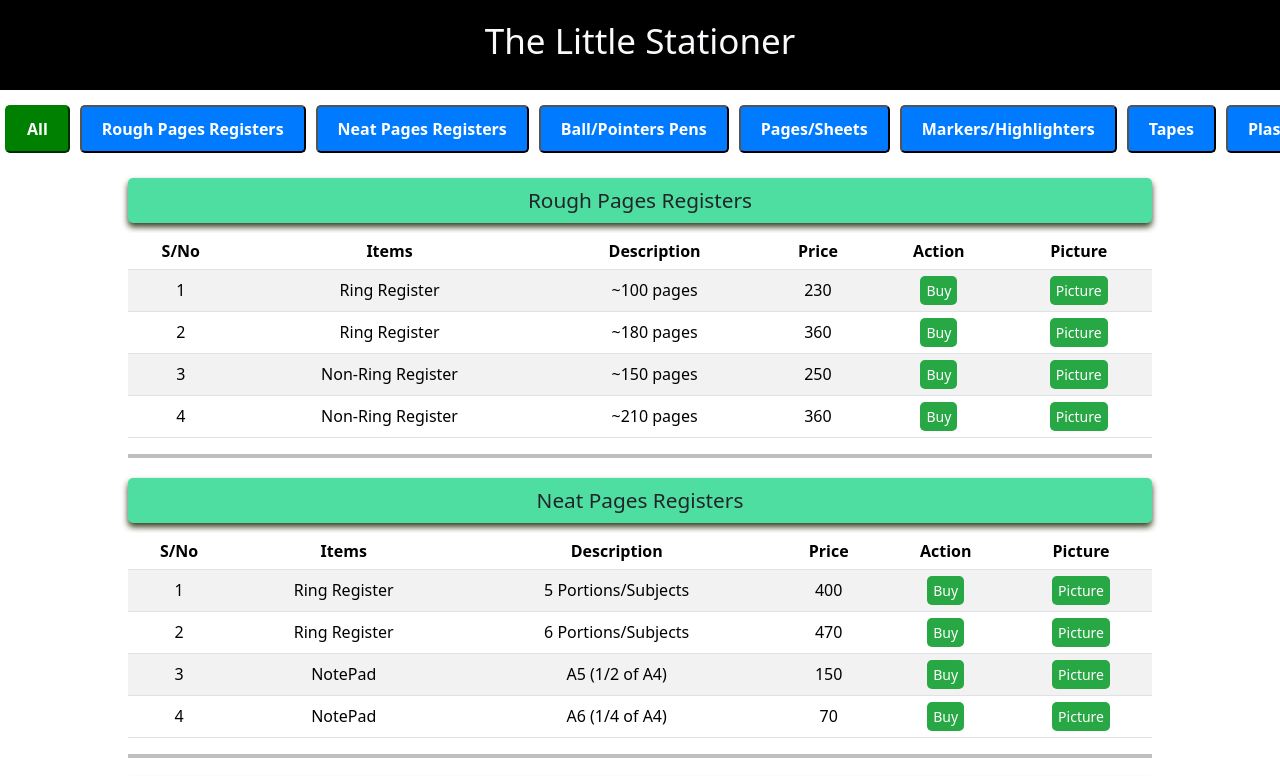
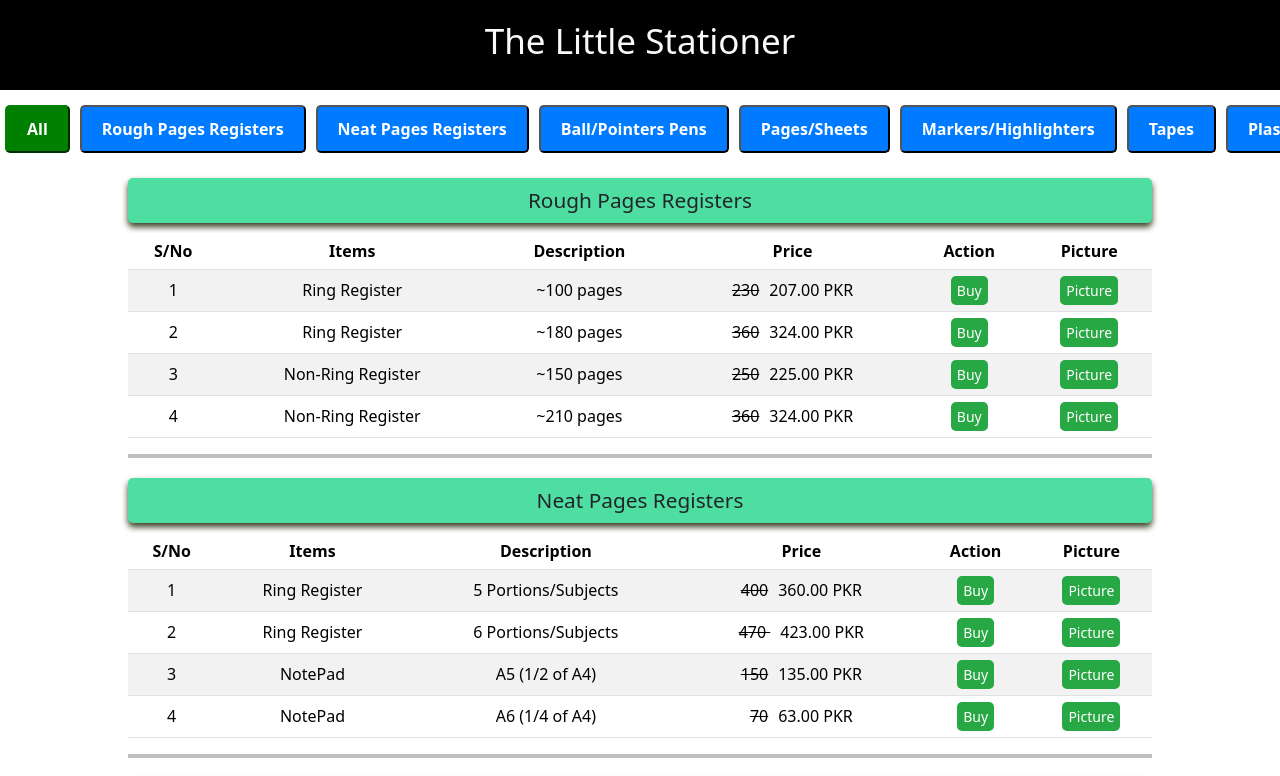
Before and after one commit to thelittlestationer/RateList, a React (Vite) app: page / in a window 1280 px wide. Shown: the top 776 px of the page. Built offline with nearby package versions, Linux system fonts and the light colour scheme.

Commit message:
discount addded

```diff
--- a/src/App.jsx
+++ b/src/App.jsx
@@ -1,3 +1,35 @@
+// import React, { useState } from 'react';
+// import 'bootstrap/dist/css/bootstrap.min.css';
+// import Header from './components/Header';
+// import ProductTable from './components/ProductTable';
+// import Footer from './components/Footer';
+// import ProductButtons from './components/ProductButtons';
+// import styles from './App.module.css';
+
+// const App = () => {
+//   const [selectedCategory, setSelectedCategory] = useState('all'); // State for selected category
+
+//   return (
+//     <div className={styles.container}>
+//       <Header /> {/* Header component */}
+
+//       <main className={styles.content}> {/* Main content area */}
+//         <div className="col-12">
+//           <ProductButtons onSelectCategory={setSelectedCategory} /> {/* Product buttons to select category */}
+//           <ProductTable selectedCategory={selectedCategory} /> {/* Product table filtered by selected category */}
+//         </div>
+//       </main>
+
+//       <footer className={styles.footer}>
+//         <Footer /> {/* Footer component */}
+//       </footer>
+//     </div>
+//   );
+// };
+
+// export default App;
+
+
 import React, { useState } from 'react';
 import 'bootstrap/dist/css/bootstrap.min.css';
 import Header from './components/Header';
@@ -8,6 +40,8 @@ import styles from './App.module.css';
 
 const App = () => {
   const [selectedCategory, setSelectedCategory] = useState('all'); // State for selected category
+  //const applyDiscount = true; // Discount is always applied
+  const [applyDiscount, setApplyDiscount] = useState(true); // State to control discount
 
   return (
     <div className={styles.container}>
@@ -16,7 +50,9 @@ const App = () => {
       <main className={styles.content}> {/* Main content area */}
         <div className="col-12">
           <ProductButtons onSelectCategory={setSelectedCategory} /> {/* Product buttons to select category */}
-          <ProductTable selectedCategory={selectedCategory} /> {/* Product table filtered by selected category */}
+
+          {/* Product table filtered by selected category and passed discount logic */}
+          <ProductTable selectedCategory={selectedCategory} applyDiscount={applyDiscount} />
         </div>
       </main>
 
--- a/src/components/ProductTable.jsx
+++ b/src/components/ProductTable.jsx
@@ -208,16 +208,113 @@ const products = [
 ];
 
 
-const ProductTable = ({ selectedCategory }) => {
+// const ProductTable = ({ selectedCategory }) => {
+//   // Filter products based on the selected category
+//   const filteredProducts = selectedCategory === 'all'
+//     ? products
+//     : products.filter(category => category.id === selectedCategory);
+
+//   // Generate WhatsApp link based on the item name, price, and custom class
+//   const generateWhatsAppLink = (name, price, customClass) => {
+//     const numericPrice = price.split(' ')[0]; // Extract numeric part of price
+//     const message = `I want to buy ${name} with price ${numericPrice} PKR`; // Prepare WhatsApp message
+
+//     let whatsappNumber = '923183098174'; // Default WhatsApp number
+
+//     // Change WhatsApp number if a specific class is matched
+//     if (customClass === 'specific-class') {
+//       whatsappNumber = '923105688796';
+//     }
+
+//     // Return the WhatsApp API link with the message
+//     return `https://wa.me/${whatsappNumber}?text=${encodeURIComponent(message)}`;
+//   };
+
+//   return (
+//     <div className={styles.tableContainer}>
+//       {filteredProducts.map((category, index) => (
+//         <div key={index} id={category.id}>
+//           {/* Category Heading */}
+//           <h2 className={styles.heading}>{category.category}</h2>
+
+//           {/* Product Table */}
+//           <table className={`table table-striped ${styles.table}`}>
+//             <thead>
+//               <tr>
+//                 <th className={styles.head}>S/No</th>
+//                 <th className={styles.head}>Items</th>
+//                 <th className={styles.head}>Description</th>
+//                 <th className={styles.head}>Price</th>
+//                 <th className={styles.head}>Action</th>
+//                 <th className={styles.head}>Picture</th>
+//               </tr>
+//             </thead>
+//             <tbody>
+//               {/* Loop through category items */}
+//               {category.items.map(item => (
+//                 <tr key={item.id}>
+//                   <td>{item.id}</td> {/* Item ID */}
+//                   <td>{item.name}</td> {/* Item Name */}
+//                   <td>{item.description}</td> {/* Item Description */}
+//                   <td>{item.price}</td> {/* Item Price */}
+//                   <td>
+
+//                        <a
+//                         href={generateWhatsAppLink(item.name, item.price, item.customClass)}
+//                         target="_blank"
+//                         rel="noopener noreferrer"
+//                         className={styles.btn}
+//                       >
+//                         Buy
+//                       </a>
+
+//                   </td>
+//                   <td>
+//                     {/* Link to item picture */}
+//                     <a
+//                       href={item.pictureUrl}
+//                       target="_blank"
+//                       rel="noopener noreferrer"
+//                       className={styles.btn}
+//                     >
+//                       Picture
+//                     </a>
+//                   </td>
+//                 </tr>
+//               ))}
+//             </tbody>
+//           </table>
+
+//           <hr style={{ border: '2px solid black', marginBottom: '20px' }} />
+//         </div>
+//       ))}
+//     </div>
+//   );
+// };
+
+// export default ProductTable;
+
+
+const ProductTable = ({ selectedCategory, applyDiscount }) => {
+  // Function to calculate discounted price based on category and discount logic
+  const calculateDiscountedPrice = (price, category) => {
+    const numericPrice = parseFloat(price.split(' ')[0]); // Extract numeric part of the price
+    if (!applyDiscount) return numericPrice;
+
+    if (category === 'Calculators') {
+      return numericPrice * 0.95; // 5% discount for calculators
+    }
+    return numericPrice * 0.90; // 10% discount for all other categories
+  };
+
   // Filter products based on the selected category
   const filteredProducts = selectedCategory === 'all'
     ? products
     : products.filter(category => category.id === selectedCategory);
 
-  // Generate WhatsApp link based on the item name, price, and custom class
-  const generateWhatsAppLink = (name, price, customClass) => {
-    const numericPrice = price.split(' ')[0]; // Extract numeric part of price
-    const message = `I want to buy ${name} with price ${numericPrice} PKR`; // Prepare WhatsApp message
+  // Generate WhatsApp link based on the item name, discounted price, and custom class
+  const generateWhatsAppLink = (name, discountedPrice, customClass) => {
+    const message = `I want to buy ${name} with price ${discountedPrice} PKR`; // Prepare WhatsApp message
 
     let whatsappNumber = '923183098174'; // Default WhatsApp number
 
@@ -250,27 +347,30 @@ const ProductTable = ({ selectedCategory }) => {
               </tr>
             </thead>
             <tbody>
-              {/* Loop through category items */}
-              {category.items.map(item => (
+  {category.items.map(item => {
+    const discountedPrice = calculateDiscountedPrice(item.price, category.category).toFixed(2);
+    return (
       <tr key={item.id}>
         <td>{item.id}</td> {/* Item ID */}
         <td>{item.name}</td> {/* Item Name */}
         <td>{item.description}</td> {/* Item Description */}
-                  <td>{item.price}</td> {/* Item Price */}
         <td>
-
+          <span style={{ textDecoration: 'line-through', marginRight: '10px' }}>
+            {item.price}
+          </span>
+          <span>{discountedPrice} PKR</span>
+        </td>
+        <td>
           <a
-                        href={generateWhatsAppLink(item.name, item.price, item.customClass)}
+            href={generateWhatsAppLink(item.name, discountedPrice, item.customClass)}
             target="_blank"
             rel="noopener noreferrer"
             className={styles.btn}
           >
             Buy
           </a>
-
         </td>
         <td>
-                    {/* Link to item picture */}
           <a
             href={item.pictureUrl}
             target="_blank"
@@ -281,8 +381,10 @@ const ProductTable = ({ selectedCategory }) => {
           </a>
         </td>
       </tr>
-              ))}
+    );
+  })}
 </tbody>
+
           </table>
 
           <hr style={{ border: '2px solid black', marginBottom: '20px' }} />
```
Lines whose indentation alone changed are shown as unchanged.
